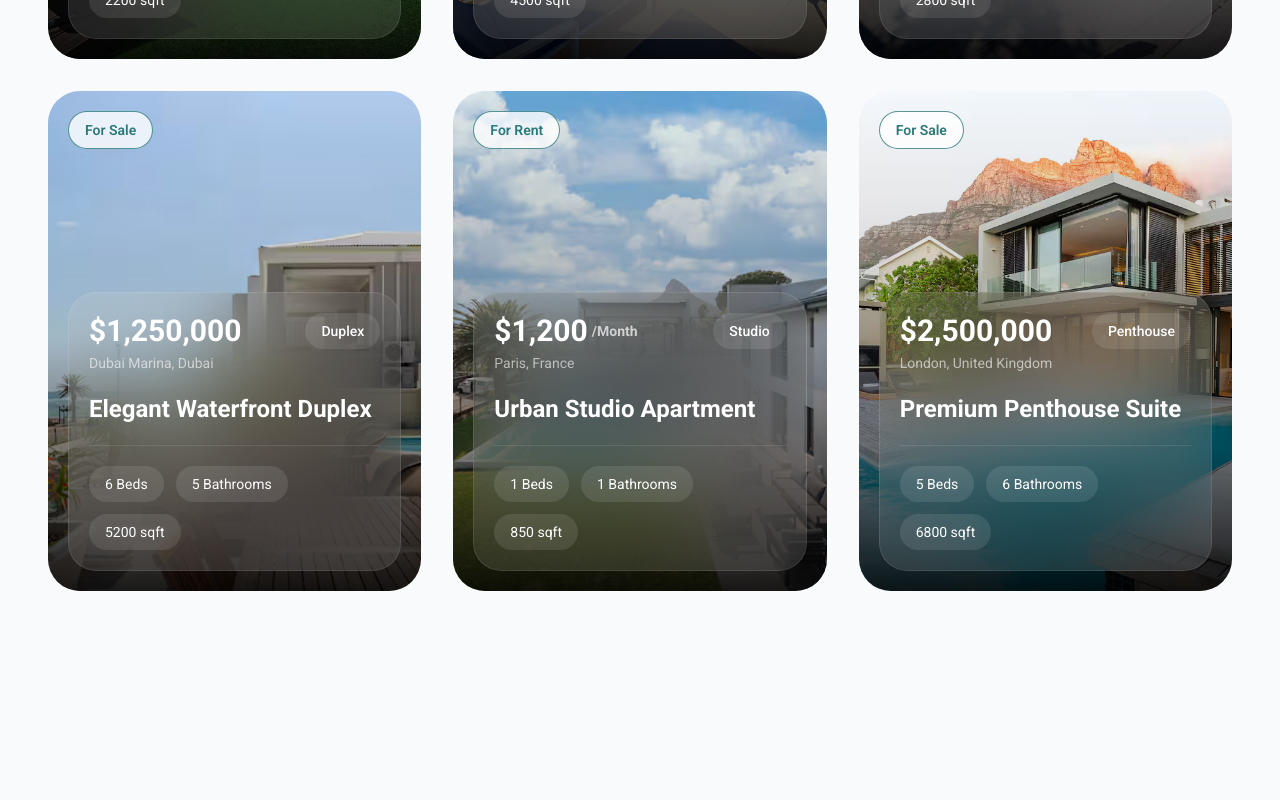
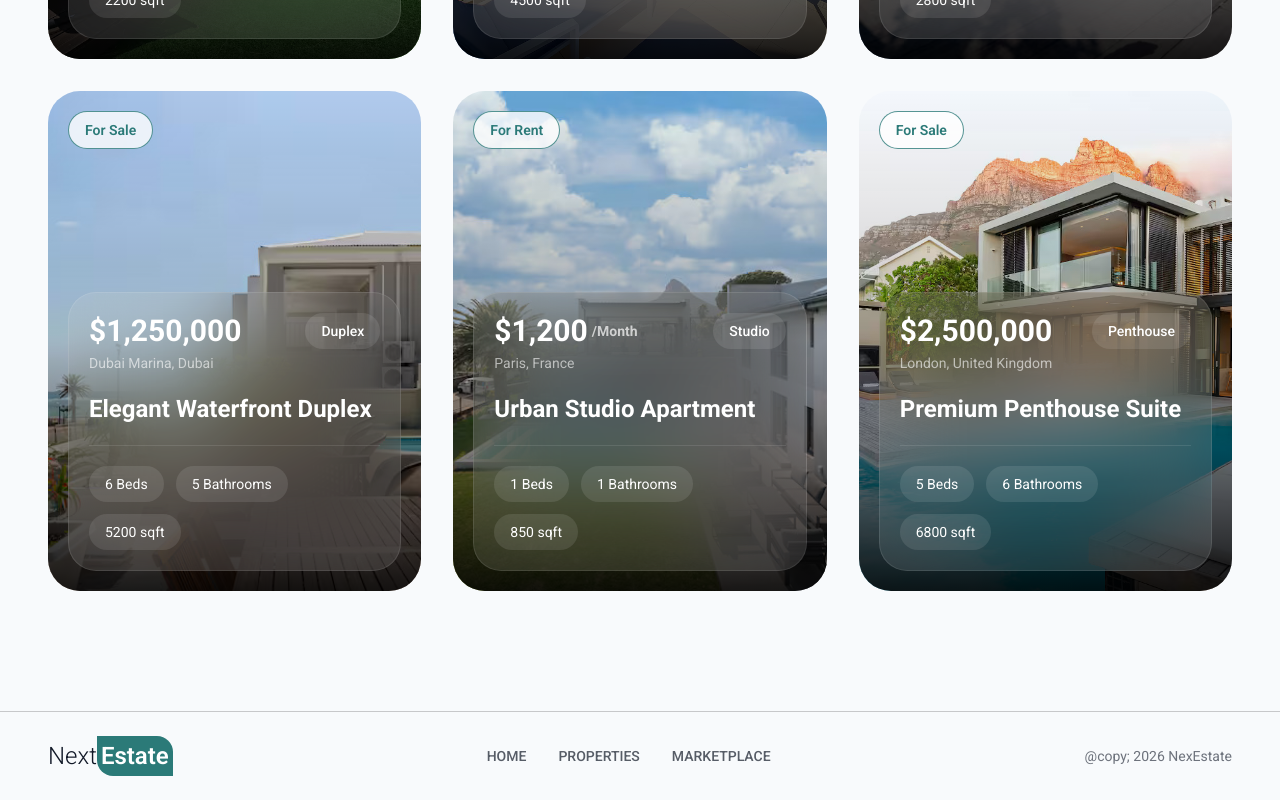
Before and after one commit to creativeloc/realestate-next16, a Next.js app: page / in a window 1280 px wide. Shown: the part 1505-2305 px from the top of the page. Before the commit the page ends 2216 px from the top, so only its background shows below. Built offline with nearby package versions, Linux system fonts and the light colour scheme.

Commit message:
created general footer

```diff
--- /dev/null
+++ b/src/components/general/Footer.tsx
@@ -0,0 +1,35 @@
+"use client"
+
+import Link from "next/link"
+import { navLinks } from "../navbar/Navbar"
+
+export default function Footer() {
+  return (
+    <footer className="border-t border-black/20 bg-background">
+      <div className="mx-auto flex max-w-7xl flex-col items-center justify-between gap-4 px-6 py-6 text-center lg:flex-row lg:px-12">
+        <Link href="/" className="flex items-center text-2xl font-semibold">
+          <span className="text-text">
+            <span className="font-light">Next</span>
+          </span>
+          <span className="bg-primary text-white px-1 py-1 rounded-tr-2xl rounded-bl-2xl">
+            Estate
+          </span>
+        </Link>
+
+        <div className="items-center gap-8 flex">
+          {navLinks.map((item) => (
+            <Link
+              key={item}
+              href={item === "Home" ? "/" : `${item.toLowerCase()}`}
+              className="text-sm font-medium transition uppercase hover:text-primary text-text/70"
+            >
+              {item}
+            </Link>
+          ))}
+        </div>
+
+        <p className="text-sm text-text/60">@copy; 2026 NexEstate</p>
+      </div>
+    </footer>
+  )
+}
--- a/src/components/layouts/FrontendLayout.tsx
+++ b/src/components/layouts/FrontendLayout.tsx
@@ -1,7 +1,14 @@
+import Footer from "../general/Footer"
+
 export default function FrontendLayout({
   children
 }: {
   children: React.ReactNode
 }) {
-  return <>{children}</>
+  return (
+    <>
+      {children}
+      <Footer />
+    </>
+  )
 }
--- a/src/components/navbar/Navbar.tsx
+++ b/src/components/navbar/Navbar.tsx
@@ -9,7 +9,7 @@ interface NavbarProps {
   variant?: "transparent" | "solid"
 }
 
-const navLinks = ["Home", "Properties", "MarketPlace"]
+export const navLinks = ["Home", "Properties", "MarketPlace"]
 
 export default function Navbar({ variant = "transparent" }: NavbarProps) {
   const [isOpen, setIsOpen] = useState(false)
```
